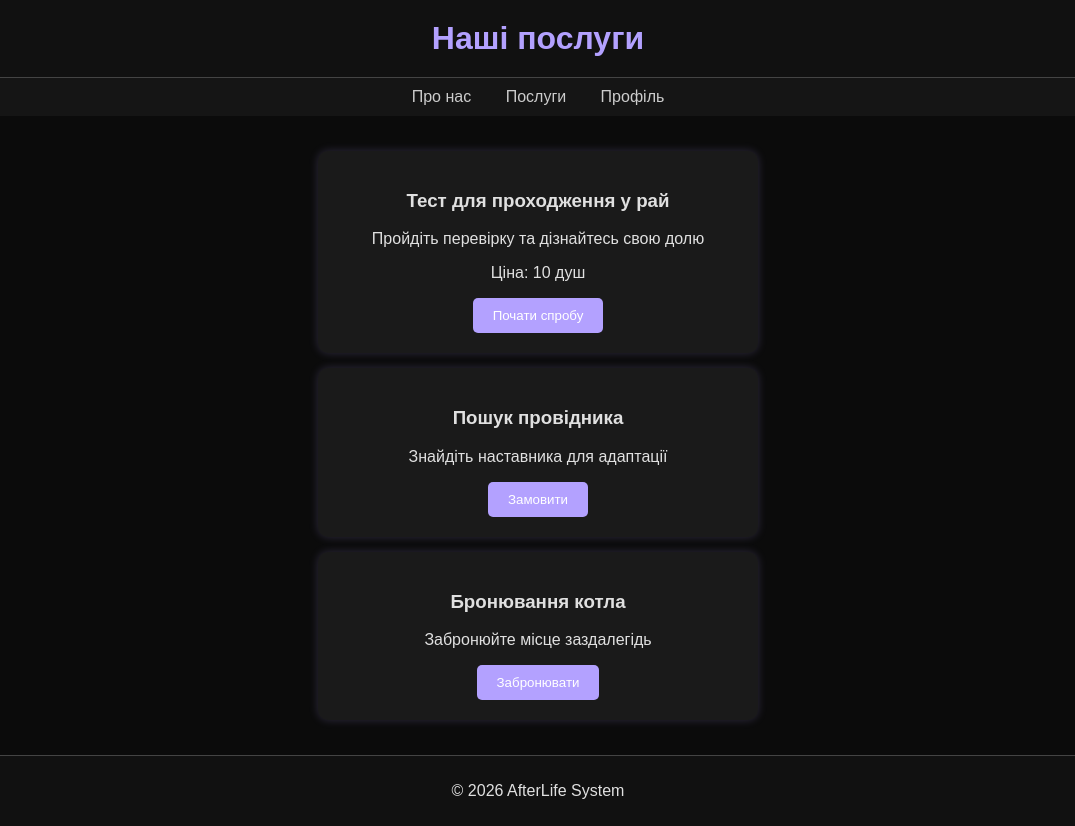
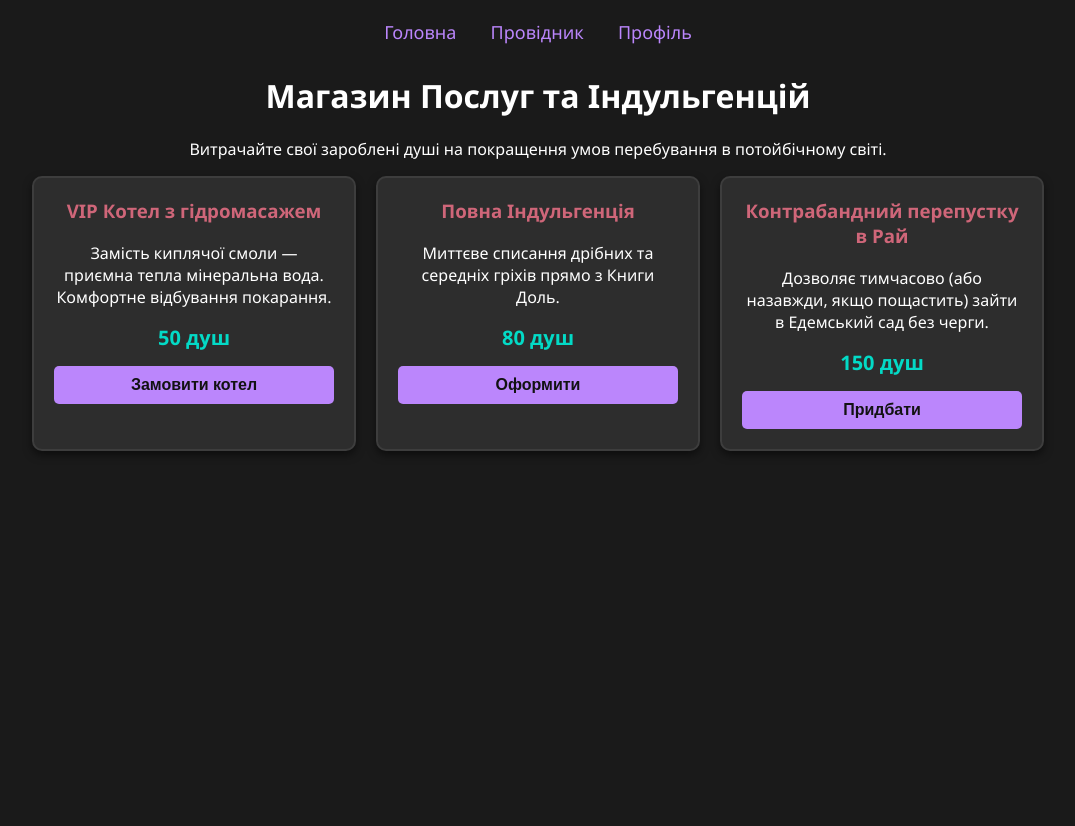
Before and after one commit to niaiku2006-ops/afterlife-system, a Flask app: page /services in a window 1280 px wide. Shown: the whole page, without its empty margins (102-1177 px from the left). After the commit the page ends 451 px from the top, so only its background shows below. Run offline with Flask 3, Linux system fonts and the light colour scheme; a user stored in the database is signed in.

Commit message:
Update services.html

```diff
--- a/templates/services.html
+++ b/templates/services.html
@@ -3,58 +3,121 @@
 <head>
     <meta charset="UTF-8">
     <meta name="viewport" content="width=device-width, initial-scale=1.0">
-    <title>Послуги</title>
-
+    <title>Послуги Потойбіччя</title>
     <style>
-        body { margin:0; font-family:Arial,sans-serif; background:#0b0b0b; color:#e0e0e0; }
-        header { background:#111; padding:20px; text-align:center; border-bottom:1px solid #444; }
-        h1 { margin:0; color:#b3a1ff; }
-        nav { text-align:center; padding:10px; background:#151515; }
-        nav a { color:#ccc; margin:0 15px; text-decoration:none; }
-        nav a:hover { color:#b3a1ff; }
-        main { padding:20px; text-align:center; }
-        .card { background:#1a1a1a; margin:15px auto; padding:20px; max-width:400px; border-radius:10px; box-shadow:0 0 10px rgba(179,161,255,0.2); }
-        button { padding:10px 20px; background:#b3a1ff; border:none; border-radius:5px; cursor:pointer; color:white; }
-        button:hover { background:#9a87ff; }
-        footer { text-align:center; padding:10px; background:#111; border-top:1px solid #444; }
+        body {
+            font-family: 'Segoe UI', Tahoma, Geneva, Verdana, sans-serif;
+            background-color: #1a1a1a;
+            color: #ffffff;
+            margin: 0;
+            padding: 20px;
+            text-align: center;
+        }
+        .nav {
+            margin-bottom: 30px;
+        }
+        .nav a {
+            color: #bb86fc;
+            text-decoration: none;
+            margin: 0 15px;
+            font-size: 18px;
+        }
+        .nav a:hover {
+            text-decoration: underline;
+        }
+        .container {
+            display: flex;
+            flex-wrap: wrap;
+            justify-content: center;
+            gap: 20px;
+            max-width: 1200px;
+            margin: 0 auto;
+        }
+        .card {
+            background-color: #2d2d2d;
+            border: 2px solid #3d3d3d;
+            border-radius: 10px;
+            padding: 20px;
+            width: 280px;
+            box-shadow: 0 4px 8px rgba(0,0,0,0.5);
+            transition: transform 0.2s;
+        }
+        .card:hover {
+            transform: translateY(-5px);
+            border-color: #bb86fc;
+        }
+        .card h3 {
+            color: #cf6679;
+            margin-top: 0;
+        }
+        .price {
+            font-size: 20px;
+            color: #03dac6;
+            font-weight: bold;
+            margin: 15px 0;
+        }
+        button {
+            background-color: #bb86fc;
+            color: #121212;
+            border: none;
+            padding: 10px 20px;
+            font-size: 16px;
+            font-weight: bold;
+            border-radius: 5px;
+            cursor: pointer;
+            width: 100%;
+            transition: background-color 0.2s;
+        }
+        button:hover {
+            background-color: #9965f4;
+        }
     </style>
 </head>
 <body>
 
-<header>
-    <h1>Наші послуги</h1>
-</header>
+    <div class="nav">
+        <a href="/">Головна</a>
+        <a href="/guide">Провідник</a>
+        <a href="/profile">Профіль</a>
+    </div>
 
-<nav>
-    <a href="/">Про нас</a>
-    <a href="/services">Послуги</a>
-    <a href="/profile">Профіль</a>
-</nav>
+    <h1>Магазин Послуг та Індульгенцій</h1>
+    <p>Витрачайте свої зароблені душі на покращення умов перебування в потойбічному світі.</p>
 
-<main>
+    <div class="container">
         <div class="card">
-        <h3>Тест для проходження у рай</h3>
-        <p>Пройдіть перевірку та дізнайтесь свою долю</p>
-        <p>Ціна: 10 душ</p>
-        <button onclick="location.href='/start_test'">Почати спробу</button>
+            <h3>VIP Котел з гідромасажем</h3>
+            <p>Замість киплячої смоли — приємна тепла мінеральна вода. Комфортне відбування покарання.</p>
+            <div class="price">50 душ</div>
+            <form action="/book_service" method="POST">
+                <input type="hidden" name="service_name" value="VIP Котел з гідромасажем">
+                <input type="hidden" name="cost" value="50">
+                <button type="submit">Замовити котел</button>
+            </form>
         </div>
 
         <div class="card">
-        <h3>Пошук провідника</h3>
-        <p>Знайдіть наставника для адаптації</p>
-        <button onclick="location.href='/guide'">Замовити</button>
+            <h3>Повна Індульгенція</h3>
+            <p>Миттєве списання дрібних та середніх гріхів прямо з Книги Доль.</p>
+            <div class="price">80 душ</div>
+            <form action="/book_service" method="POST">
+                <input type="hidden" name="service_name" value="Повна Індульгенція">
+                <input type="hidden" name="cost" value="80">
+                <button type="submit">Оформити</button>
+            </form>
         </div>
 
         <div class="card">
-        <h3>Бронювання котла</h3>
-        <p>Забронюйте місце заздалегідь</p>
-        <button onclick="location.href='/boiler'">Забронювати</button>
+            <h3>Контрабандний перепустку в Рай</h3>
+            <p>Дозволяє тимчасово (або назавжди, якщо пощастить) зайти в Едемський сад без черги.</p>
+            <div class="price">150 душ</div>
+            <form action="/book_service" method="POST">
+                <input type="hidden" name="service_name" value="Контрабандний перепустку в Рай">
+                <input type="hidden" name="cost" value="150">
+                <button type="submit">Придбати</button>
+            </form>
         </div>
-</main>
-
-<footer>
-    <p>© 2026 AfterLife System</p>
-</footer>
+    </div>
 
 </body>
 </html>
```
Lines whose indentation alone changed are shown as unchanged.
